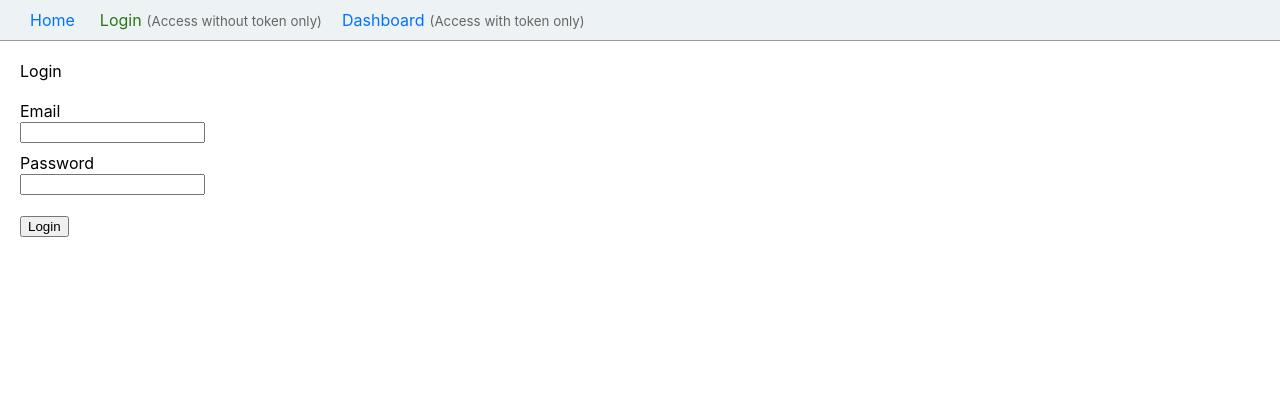
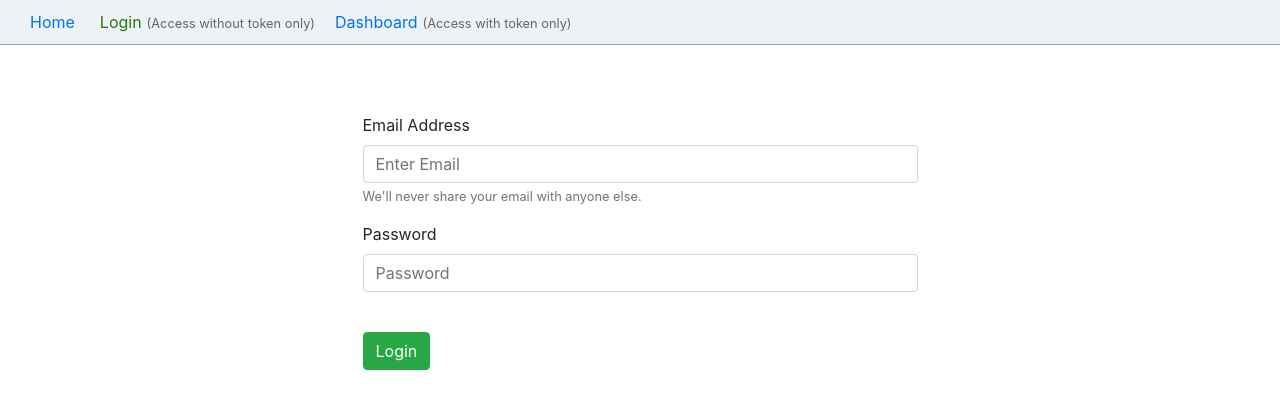
Before and after one commit to abdullahaslam2223/finance-tracker-ui, a React (Create React App) app: page /login in a window 1280 px wide. Shown: the top 408 px of the page. Built offline with nearby package versions, Linux system fonts and the light colour scheme.

Commit message:
adding bootstrap form

```diff
--- a/package.json
+++ b/package.json
@@ -7,7 +7,9 @@
     "@testing-library/react": "^13.4.0",
     "@testing-library/user-event": "^13.5.0",
     "axios": "^1.4.0",
+    "bootstrap": "^5.3.1",
     "react": "^18.2.0",
+    "react-bootstrap": "^2.8.0",
     "react-dom": "^18.2.0",
     "react-router-dom": "^6.15.0",
     "react-scripts": "5.0.1",
--- a/public/index.html
+++ b/public/index.html
@@ -2,6 +2,10 @@
 <html lang="en">
   <head>
     <meta charset="utf-8" />
+    <link
+    href="https://maxcdn.bootstrapcdn.com/bootstrap/4.5.2/css/bootstrap.min.css"
+    rel="stylesheet"
+    />
     <link rel="icon" href="%PUBLIC_URL%/favicon.ico" />
     <meta name="viewport" content="width=device-width, initial-scale=1" />
     <meta name="theme-color" content="#000000" />
--- a/src/pages/Login.js
+++ b/src/pages/Login.js
@@ -3,6 +3,10 @@ import { useNavigate } from 'react-router-dom';
 import axios from 'axios';
 import { setUserSession } from '../utils/common';
 import { API_BASE_URL } from '../config';
+
+import Button from 'react-bootstrap/Button';
+import Form from 'react-bootstrap/Form';
+import Container from 'react-bootstrap/Container';
 
 function Login() {
     const navigate = useNavigate();
@@ -15,7 +19,8 @@ function Login() {
       password: password.value
     }
 
-    const handleLogin = () => {
+    const handleLogin = (e) => {
+      e.preventDefault();
       setError(null);
       setLoading(true);
       axios.post(API_BASE_URL + 'login', postData).then(response => {
@@ -31,19 +36,27 @@ function Login() {
     }
 
     return (
-        <div>
-          Login<br /><br />
-          <div>
-            Email<br />
-            <input type="text" {...email} autoComplete="new-password" />
-          </div>
-          <div style={{ marginTop: 10 }}>
-            Password<br />
-            <input type="password" {...password} autoComplete="new-password" />
-          </div>
-          {error && <><small style={{ color: 'red' }}>{error}</small><br /></>}<br />
-          <input type="button" value={loading ? 'Loading...' : 'Login'} onClick={handleLogin} disabled={loading} /><br />
-        </div>
+      <Container className="d-flex justify-content-center mt-5">
+        <Form className='w-50'>
+          <Form.Group className='mb-3' controlId='loginEmail'>
+            <Form.Label>Email Address</Form.Label>
+            <Form.Control type='email' {...email} autoComplete="new-password" placeholder='Enter Email' />
+            <Form.Text className='text-muted'>
+              We'll never share your email with anyone else.
+            </Form.Text>
+          </Form.Group>
+
+          <Form.Group className="mb-3" controlId="loginPassword">
+            <Form.Label>Password</Form.Label>
+            <Form.Control type="password" {...password} autoComplete="new-password" placeholder="Password" />
+          </Form.Group>
+
+          {error && <><small className='text-danger'>{error}</small><br /></>}<br />
+          <Button variant="success" type="submit" onClick={handleLogin} disabled={loading}>
+            {loading ? 'Loading...' : 'Login'}
+          </Button>
+        </Form>
+      </Container>
       );
 }
 
```
Also changed, not shown: 1 other file (tests, documents, lock files or other folders).
